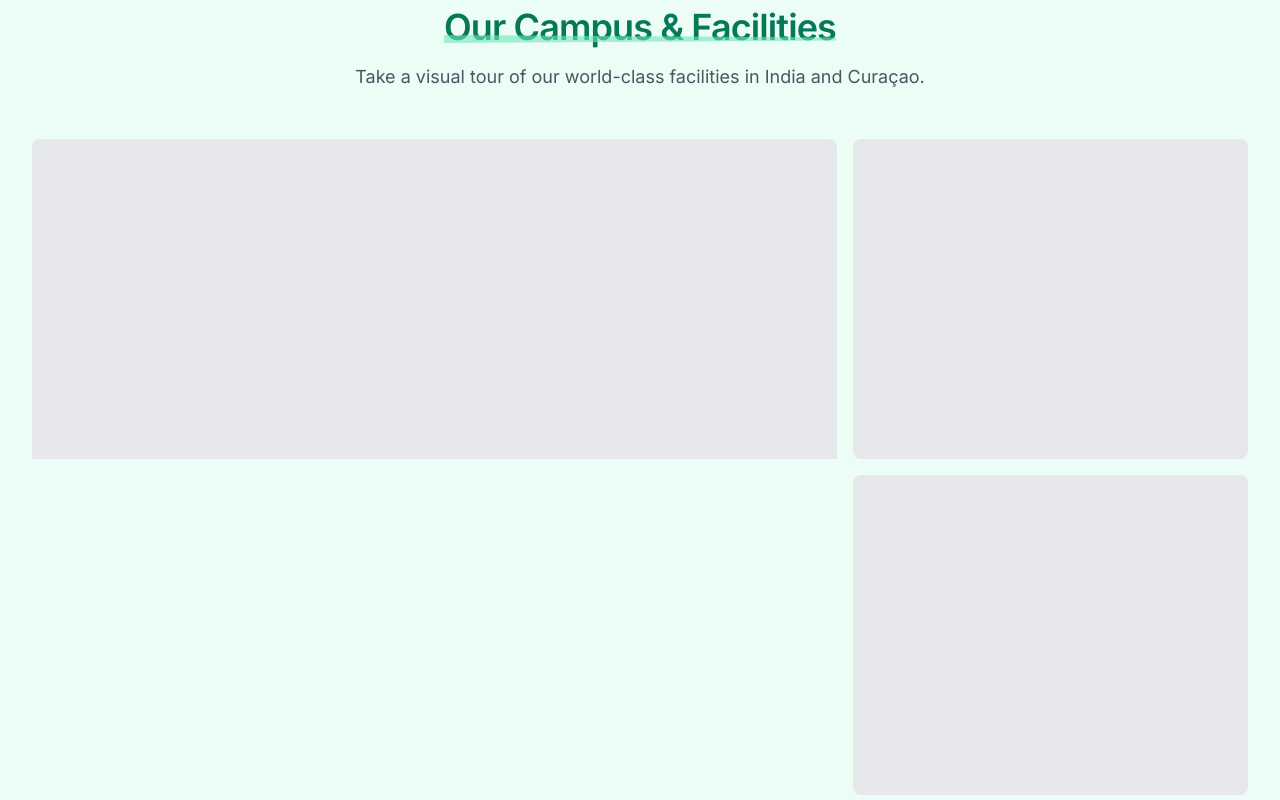
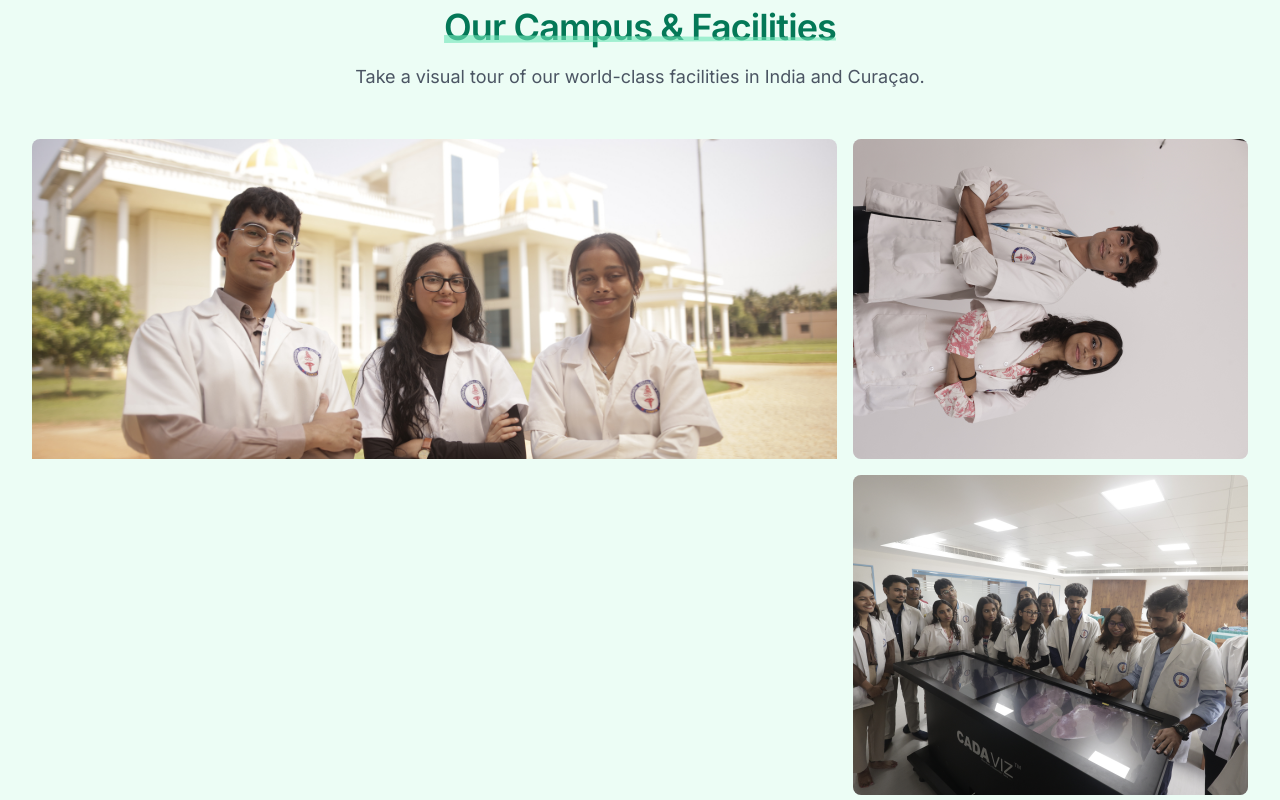
Before and after one commit to Bibin-Antony/siddhartha, a React (Vite) app: page / in a window 1280 px wide. Shown: the part 5500-6300 px from the top of the page. Built offline with nearby package versions, Linux system fonts and the light colour scheme.

Commit message:
Fix: Image rendering issues
Ensured all images render correctly by addressing potential black screen issues, including checking image paths and fallbacks.

```diff
--- a/src/components/Gallery.tsx
+++ b/src/components/Gallery.tsx
@@ -1,7 +1,9 @@
+
 import React, { useState } from 'react';
 import { Button } from '@/components/ui/button';
 import { Search, X } from 'lucide-react';
 import PencilUnderline from './PencilUnderline';
+
 const Gallery = () => {
   const [activeImage, setActiveImage] = useState<null | string>(null);
 
@@ -37,6 +39,7 @@ const Gallery = () => {
     size: 'large',
     fallback: 'https://images.unsplash.com/photo-1512678080530-7760d81faba6?q=80&w=2070'
   }];
+
   return <section className="section bg-emerald-50 py-20">
       <div className="container-wide">
         <div className="text-center mb-12 reveal">
@@ -53,8 +56,21 @@ const Gallery = () => {
           animationDelay: `${index * 0.1}s`
         }} onClick={() => setActiveImage(image.src)}>
               <div className="group h-64 md:h-80 w-full bg-gray-200 relative overflow-hidden">
-
-
+                <img
+                  src={image.src}
+                  alt={image.alt}
+                  className="w-full h-full object-cover transition-all duration-500 group-hover:scale-110"
+                  onError={(e) => {
+                    console.log(`Gallery image failed, using fallback for ${image.alt}`);
+                    const target = e.currentTarget;
+                    target.src = image.fallback;
+                  }}
+                />
+                <div className="absolute inset-0 bg-black/30 opacity-0 group-hover:opacity-100 transition-opacity duration-300 flex items-center justify-center">
+                  <div className="bg-white/80 p-2 rounded-full">
+                    <Search className="h-5 w-5 text-emerald-700" />
+                  </div>
+                </div>
               </div>
             </div>)}
         </div>
```
